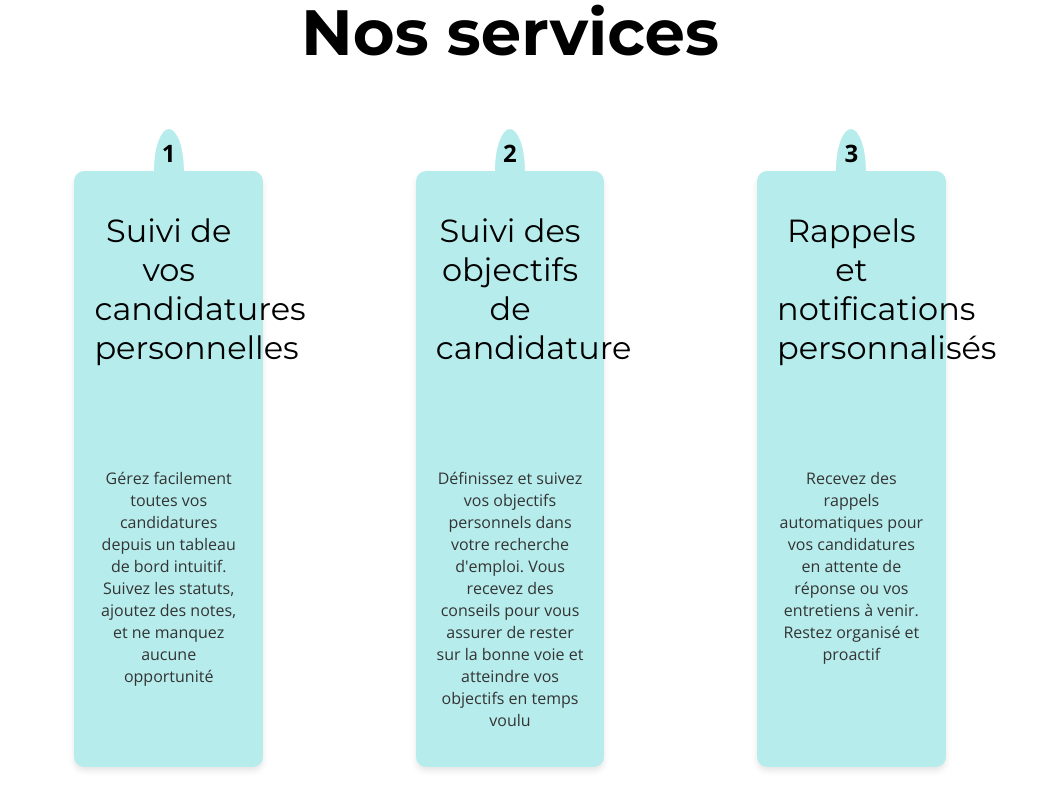
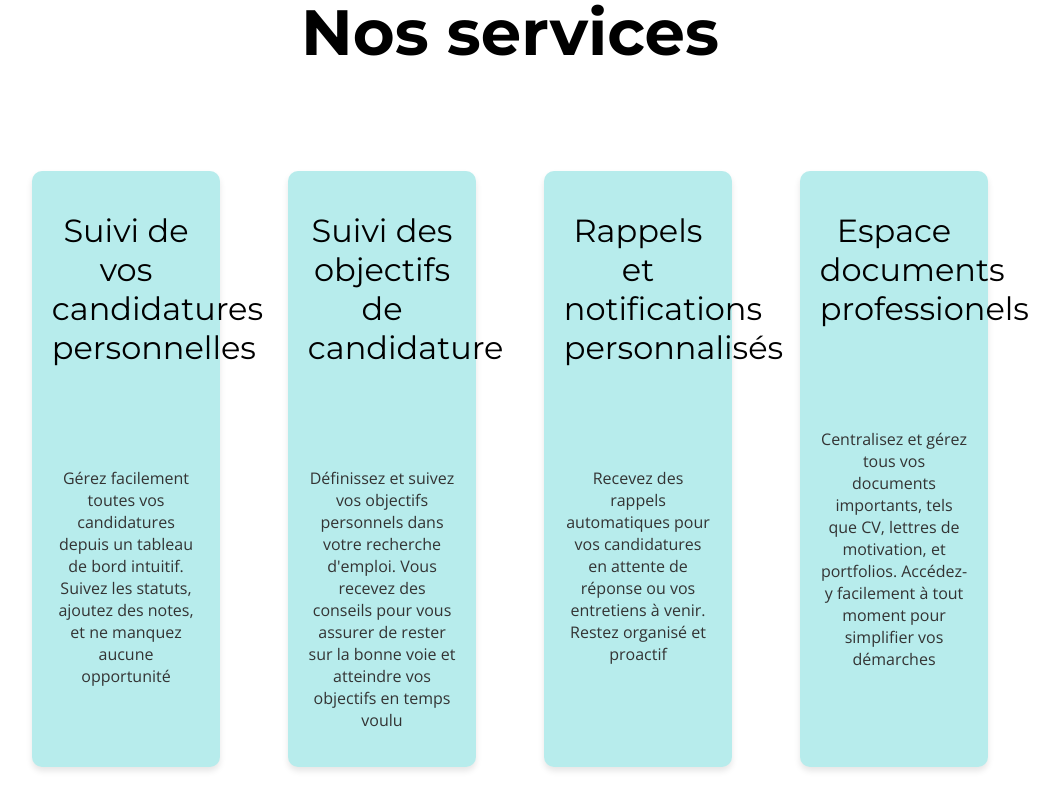
Before and after one commit to melk-hub/Carrion, a React (Create React App) app in the folder EIP/front_end/carrion/: page / in a window 1280 px wide. Shown: the part 900-1700 px from the top of the page, without its empty margins (130-1189 px from the left). Built offline with nearby package versions, Linux system fonts and the light colour scheme.

Commit message:
[MOD] upgrade the style of the landing page

```diff
--- a/EIP/front_end/carrion/src/pages/Landing.js
+++ b/EIP/front_end/carrion/src/pages/Landing.js
@@ -26,9 +26,29 @@ function Landing() {
       header.style.left = `${10 - 10 * progress}%`;
     };
 
+    const handleButtonClick = () => {
+      const currentScroll = window.scrollY;
+      const viewportHeight = window.innerHeight;
+      const nextPageScroll = currentScroll === 0 ? viewportHeight : Math.ceil(currentScroll / viewportHeight) * viewportHeight;
+
+      window.scrollTo({top: nextPageScroll, behavior: "smooth",});
+    };
+
     window.addEventListener("scroll", handleScroll);
-    return () => window.removeEventListener("scroll", handleScroll);
+
+    const button = document.querySelector(".scroll-button");
+    if (button) {
+      button.addEventListener("click", handleButtonClick);
+    }
+
+    return () => {
+      window.removeEventListener("scroll", handleScroll);
+      if (button) {
+        button.removeEventListener("click", handleButtonClick);
+      }
+    };
   }, []);
+
 
   return (
     <div>
@@ -44,7 +64,7 @@ function Landing() {
         <main className="landing-main">
           <h1 className="landing-description">L'outil idéal pour gérer ses candidatures avec facilité</h1>
         </main>
-        <button className="scroll-button" onClick={() => window.scrollBy({ top: window.innerHeight, behavior: 'smooth' })}>
+        <button className="scroll-button">
         <span className="arrow">↓</span>
         </button>
       </div>
@@ -53,19 +73,20 @@ function Landing() {
         <h2 className="services-title">Nos services</h2>
         <div className="services-container">
           <div className="service-card">
-            <div className="service-number">1</div>
             <h3>Suivi de vos candidatures personnelles</h3>
             <p>Gérez facilement toutes vos candidatures depuis un tableau de bord intuitif. Suivez les statuts, ajoutez des notes, et ne manquez aucune opportunité</p>
           </div>
           <div className="service-card">
-            <div className="service-number">2</div>
             <h3>Suivi des objectifs de candidature</h3>
             <p>Définissez et suivez vos objectifs personnels dans votre recherche d'emploi. Vous recevez des conseils pour vous assurer de rester sur la bonne voie et atteindre vos objectifs en temps voulu</p>
           </div>
           <div className="service-card">
-            <div className="service-number">3</div>
             <h3>Rappels et notifications personnalisés</h3>
             <p>Recevez des rappels automatiques pour vos candidatures en attente de réponse ou vos entretiens à venir. Restez organisé et proactif</p>
+          </div>
+          <div className="service-card">
+            <h3>Espace documents professionels</h3>
+            <p>Centralisez et gérez tous vos documents importants, tels que CV, lettres de motivation, et portfolios. Accédez-y facilement à tout moment pour simplifier vos démarches</p>
           </div>
         </div>
       </section>
--- a/EIP/front_end/carrion/src/styles/Header.css
+++ b/EIP/front_end/carrion/src/styles/Header.css
@@ -2,7 +2,6 @@
 .header {
 position: fixed;
 height: 5%;
-left: 10%;
 width: 80%;
 background-color: var(--secondary-color);
 box-shadow: 0 2px 4px var(--shadow-color);
@@ -10,7 +9,6 @@ z-index: 1000;
 display: flex;
 justify-content: space-between;
 align-items: center;
-transition: width 0.5s ease, left 0.5s ease;
 }
 
 nav ul {
--- a/EIP/front_end/carrion/src/styles/Landing.css
+++ b/EIP/front_end/carrion/src/styles/Landing.css
@@ -35,6 +35,7 @@ height: 100vh;
 background: url('../assets/landing_bg.png') no-repeat center center/cover;
 display: flex;
 justify-content: center;
+border-radius: 1% / 2%;;
 }
 
 .landing-main {
@@ -115,21 +116,6 @@ border-radius: 10px;
 box-shadow: 0 4px 6px var(--shadow-color);
 }
 
-.service-number {
-position: absolute;
-top: -7%;
-left: 50%;
-transform: translateX(-50%);
-background-color: var(--primary-color);
-color: var(--accent-color);
-font-weight: bold;
-width: 16%;
-height: 14%;
-line-height: 200%;
-border-radius: 50%;
-font-size: 1.5rem;
-}
-
 .service-card h3 {
 margin: 20px 0 100px;
 font-size: 2rem;
@@ -148,6 +134,8 @@ align-items: center;
 justify-content: space-between;
 background-color: var(--primary-color);
 margin-top: 100px;
+border-radius: 20px;
+overflow: hidden;
 }
 
 .how-it-works-container {
```
